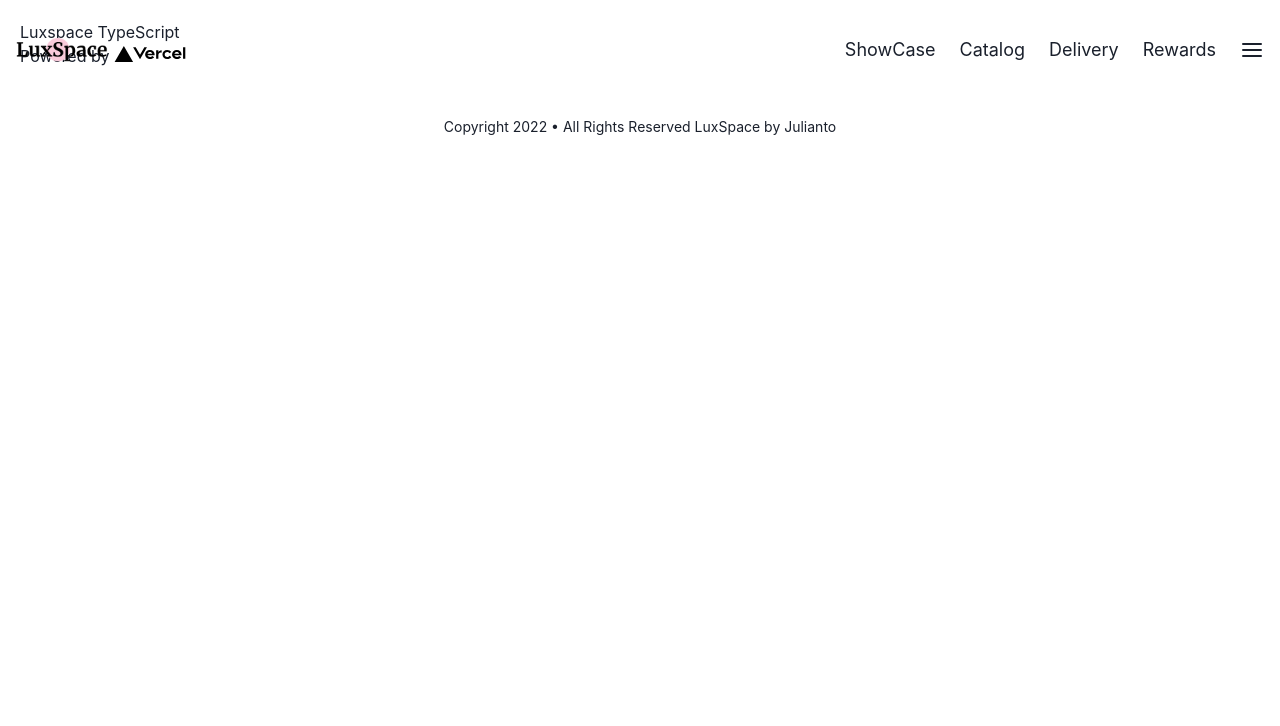
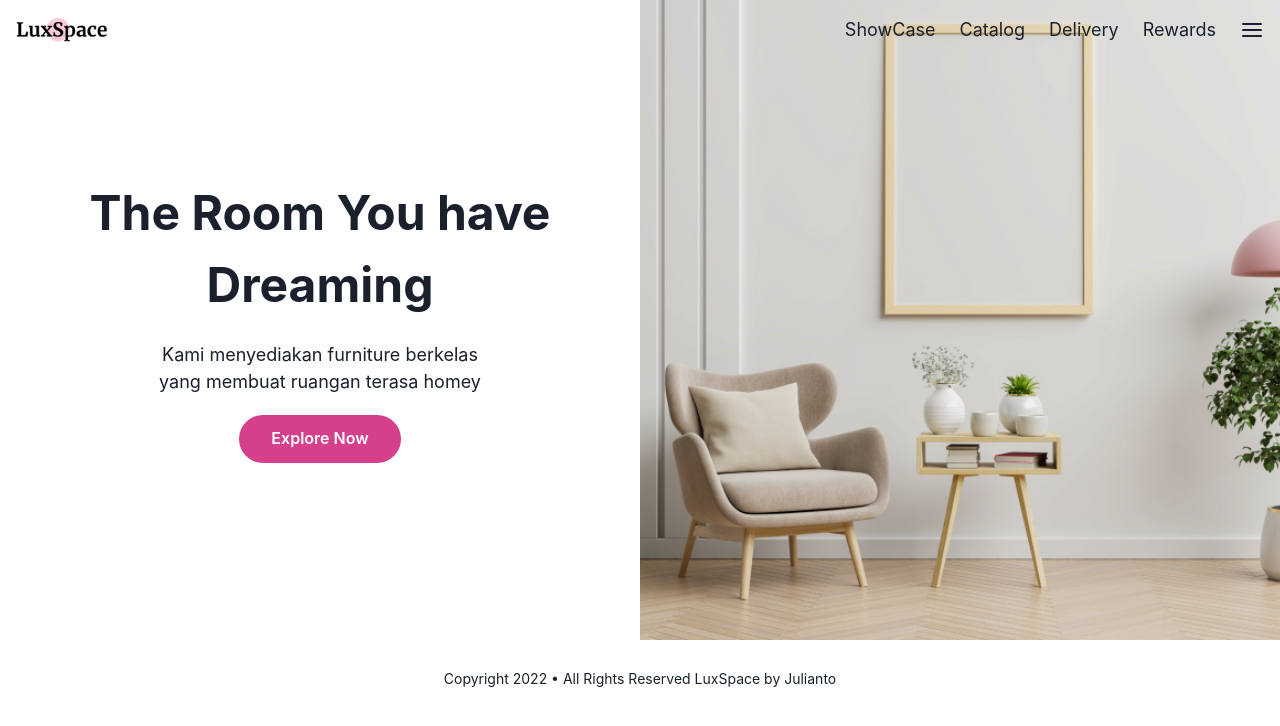
Before and after one commit to Juliantooo/luxspace-typescript, a Next.js app: page / in a window 1280 px wide. Shown: the top 726 px of the page. Built offline with nearby package versions, Linux system fonts and the light colour scheme.

Commit message:
slicing home

```diff
--- a/src/pages/index.tsx
+++ b/src/pages/index.tsx
@@ -1,36 +1,64 @@
-import { Box } from '@chakra-ui/react'
+import { Box, Button, Text, useMediaQuery, VStack } from '@chakra-ui/react'
 import type { NextPage } from 'next'
 import Head from 'next/head'
-import Image from 'next/image'
+
 
 const Home: NextPage = () => {
+  const [isMinMedium] = useMediaQuery('(min-width: 48em)')
   return (
-    <Box margin={5}>
+    <>
       <Head>
-        <title>Create Next App</title>
-        <meta name="description" content="Generated by create next app" />
+        <title>LuxSpace</title>
+        <meta name="description" content="LuxSpace" />
         <link rel="icon" href="/favicon.ico" />
       </Head>
 
       <main>
-        <h1>
-          Luxspace TypeScript
-        </h1>
+        <Box display={isMinMedium ? 'flex' : 'block'} flexDirection='row'>
+          {
+            isMinMedium &&
+            <>
+              <Box display='flex' w='full' justifyContent='center' alignItems='center' h='80vh' backgroundColor='white'>
+                <VStack spacing={5} px={8} >
+                  <Text fontSize='5xl' textAlign='center' fontWeight='bold'>
+                    The Room You have Dreaming
+                  </Text>
+                  <Box>
+                    <Text fontSize='lg' textAlign='center' px={0}>
+                      Kami menyediakan furniture berkelas
+                    </Text>
+                    <Text fontSize='lg' textAlign='center' px={0}>
+                      yang membuat ruangan terasa homey
+                    </Text>
+                  </Box>
+                  <Button px={8} py={6} rounded='full' colorScheme='pink' variant='solid' fontSize='md'>
+                    Explore Now
+                  </Button>
+                </VStack>
+              </Box>
+            </>
+          }
+          <Box display='flex' justifyContent='center' alignItems='center' backgroundImage={'/image-hero-1.png'} h='80vh' w='full' backgroundSize='cover' backgroundPosition='center'>
+            {
+              !isMinMedium &&
+              <>
+                <VStack spacing={5} >
+                  <Text fontSize='2xl' fontWeight='bold'>
+                    The Room You have Dreaming
+                  </Text>
+                  <Text fontSize='small' textAlign='center' px={16}>
+                    Kami menyediakan furniture berkelas yang membuat ruangan terasa homey
+                  </Text>
+                  <Button px={8} py={6} rounded='full' colorScheme='pink' variant='solid' fontSize='sm'>
+                    Explore Now
+                  </Button>
+                </VStack>
+              </>
+            }
+          </Box>
+        </Box>
       </main>
-
-      <footer>
-        <a
-          href="https://vercel.com?utm_source=create-next-app&utm_medium=default-template&utm_campaign=create-next-app"
-          target="_blank"
-          rel="noopener noreferrer"
-        >
-          Powered by{' '}
-          <span>
-            <Image src="/vercel.svg" alt="Vercel Logo" width={72} height={16} />
-          </span>
-        </a>
-      </footer>
-    </Box>
+    </>
   )
 }
 
```
